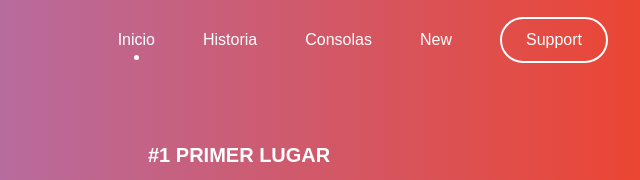
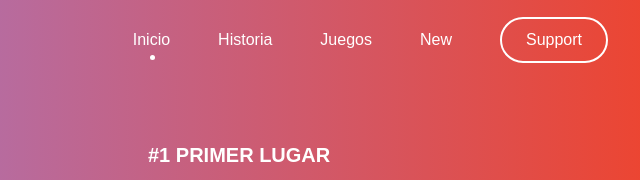
Before and after one commit to mariddololo/Video_Juegos, a plain HTML site: page proyecto.html in a window 1280 px wide. Shown: the top 180 px of the page, 516-1156 px from the left. Drawn offline with nearby package versions, Linux system fonts and the light colour scheme.

Commit message:
Update proyecto.html

```diff
--- a/proyecto.html
+++ b/proyecto.html
@@ -34,7 +34,7 @@
                 <a href="#about" class="nav__link">Historia</a>
               </li>
               <li class="nav__item">
-                <a href="#trick" class="nav__link">Consolas</a>
+                <a href="#trick" class="nav__link">Juegos</a>
               </li>
               <li class="nav__item">
                 <a href="#new" class="nav__link">New</a>
```
